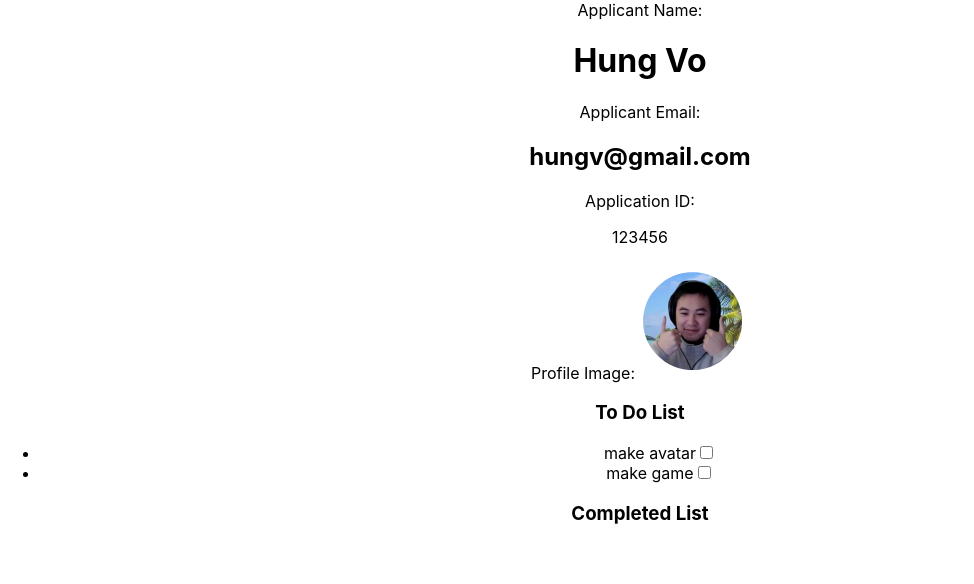
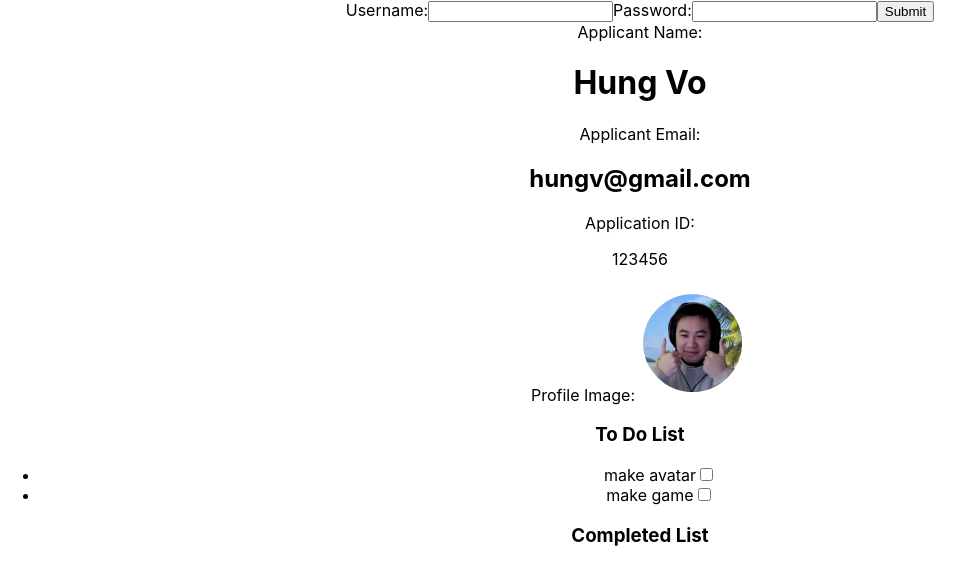
Before and after one commit to sam98963/SoC_Portal, a React (Create React App) app in the folder soc-portal/: page / in a window 1280 px wide. Shown: the top 584 px of the page, without its empty margins (0-974 px from the left). Built offline with nearby package versions, Linux system fonts and the light colour scheme.

Commit message:
login functionality complete

```diff
--- a/soc-portal/src/components/App/App.js
+++ b/soc-portal/src/components/App/App.js
@@ -34,16 +34,87 @@ function App() {
     setList(toDoItems);
   }, []);
 
+  const loginData =  [
+    {
+        firstName: "Hani",
+        surname: "Abdi",
+        username:"hania",
+        email: "hani@gmail.com",
+        password: "1234"
+    },
+     {
+        firstName: "Samuel",
+        surname: "Willimason",
+        username:"samw",
+        email: "samw@gmail.com",
+        password: "1234"
+    },
+    {
+        firstName: "Ahia",
+        surname: "Jalil",
+        username:"ahiaj",
+        email: "ahiaj@gmail.com",
+        password: "1234"
+    },
+    {
+        firstName: "Hung",
+        surname: "Vo",
+        username:"hungv",
+        email: "hungv@gmail.com",
+        password: "1234"
+    },
+  ]
+
+
+
+  function handleLogin(event){
+    event.preventDefault()
+    const username = event.target.elements.username.value
+    const password = event.target.elements.password.value
+    console.log(username)
+    console.log(password)
+// for loop loginData[i].username
+// nest if loop within
+    let userEmail = ""
+    for (let i=0; i<loginData.length; i++){
+        if(username === loginData[i].username && password === loginData[i].password){
+            userEmail = loginData[i].email
+        } if(username === loginData[i].username && password !== loginData[i].password)
+        {
+            alert("Password Incorrect")
+        }
+        else {console.log(false)}
+      }
+
+    for (let i=0; i<loginData.length; i++){
+      if(userEmail === userData[i].email) {
+        setList(userData[i].toDoList)
+        setPInfo(userData[i])
+      } else {
+        console.log("no")
+      }
+    }
+
+
+
+
+}
+
+
+
+
+
+
 
   // console.log(userData); // add this line to check the value of userData
 
 
   return (
     <div className="App">
+    <Login handleLogin = {handleLogin}/>
     <Bio pInfo = {pInfo}/>
       <TodoList userData = {userData} setList ={setList} setComplete = {setComplete} list={list} complete={complete}/>
     </div>
   );
 }
-
 export default App;
--- a/soc-portal/src/components/Login/index.js
+++ b/soc-portal/src/components/Login/index.js
@@ -1,11 +1,25 @@
+// Get the value of both input and password
+/*
+onChange/onSubmit -> e.target.value
+
+*/
+
+// Loop through login data and compare against username and password
+// if true --> find common property (email) then we want to grab userData with relevant login account.
 
 
 
-function Login (){
+function Login ({handleLogin}){
+// write a function to check details
+
 
     return (
         <div>
-
+            <form onSubmit = {handleLogin}>
+               <label>Username:<input type="text" id = "username"></input></label>
+                <label>Password:<input type="text" id = "password"></input></label>
+                <button type="submit">Submit</button>
+            </form>
         </div>
     )
 
--- a/soc-portal/src/components/data/data.js
+++ b/soc-portal/src/components/data/data.js
@@ -50,7 +50,7 @@ const userData = [
     {
         firstName: "Ahia",
         surname: "Jalil",
-        email: "ahiajalil@gmail.com",
+        email: "ahiaj@gmail.com",
         appId: "147852",
         image: profileImageAhia,
         toDoList: [
```
